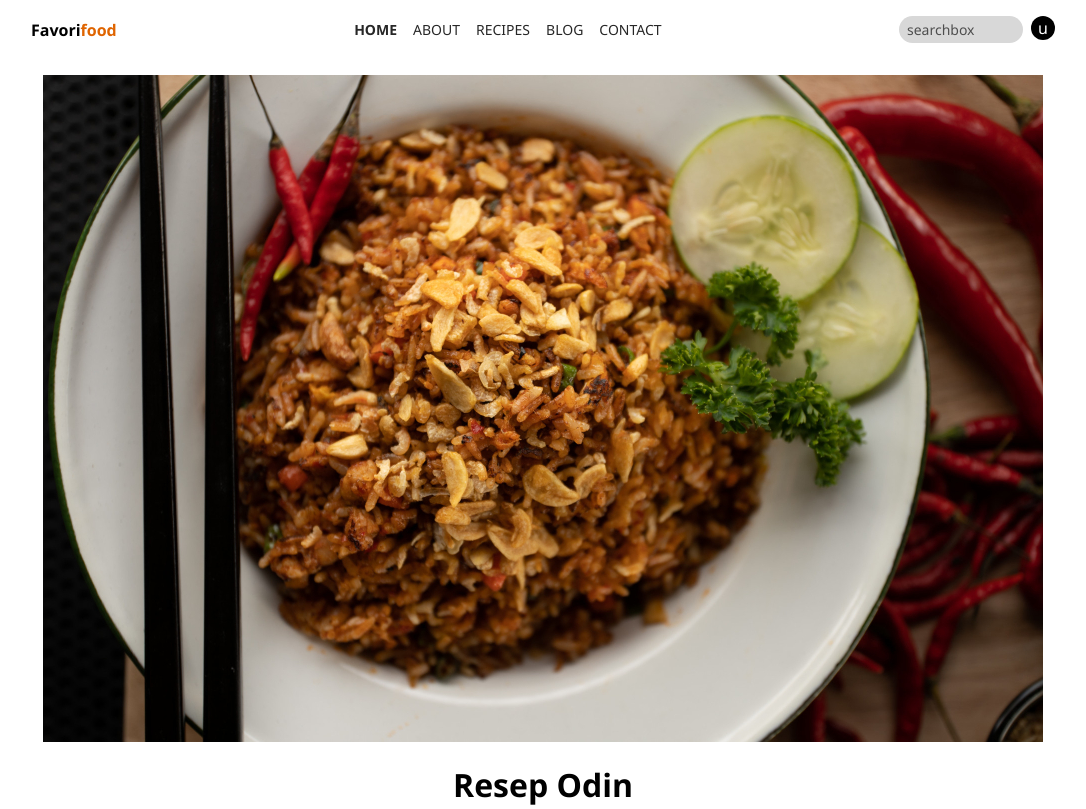
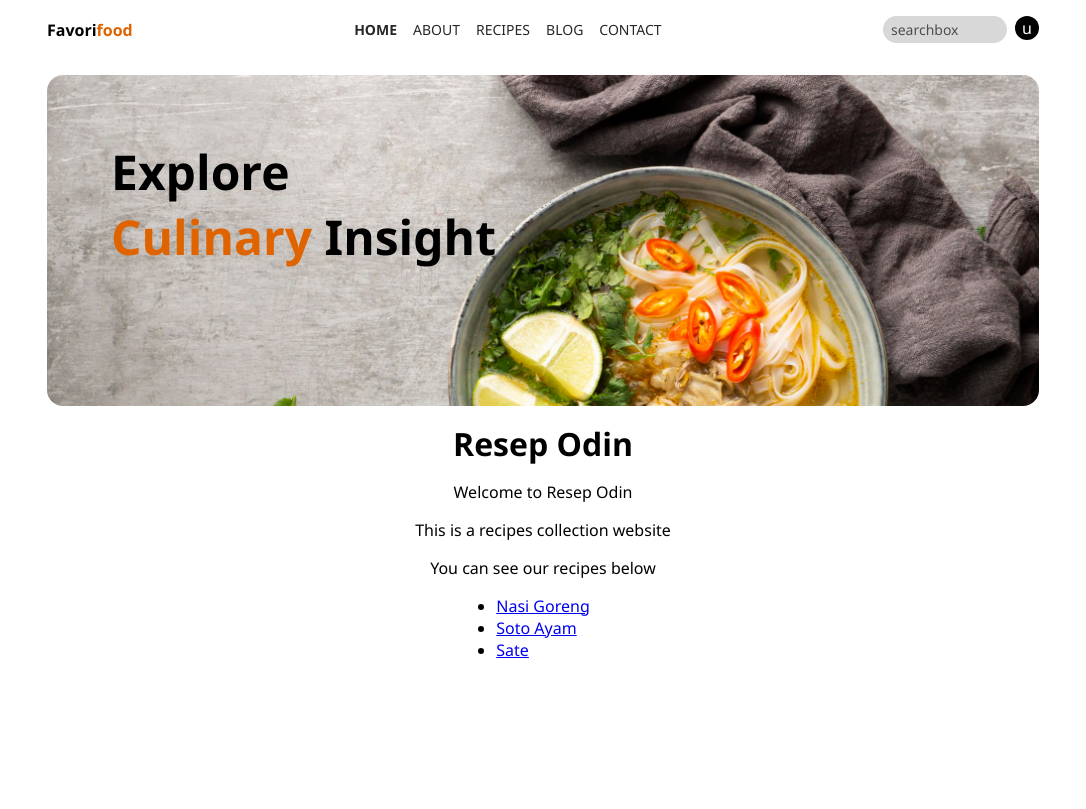
Before and after one commit to fath-nasrudin/resep-odin, a plain HTML site: page index.html in a window 1280 px wide. Shown: the top 809 px of the page, without its empty margins (97-1183 px from the left). Drawn offline with Linux system fonts and the light colour scheme.

Commit message:
Add hero

```diff
--- a/index.html
+++ b/index.html
@@ -27,8 +27,12 @@
 
     <div class="container">
       <div class="hero">
+        <div class="hero-text">
+          Explore
+          <div><span class="hero-text-accent">Culinary</span> Insight</div>
+        </div>
         <!-- image -->
-        <img class="hero-image" src="images/nasi-goreng.jpg" alt="hero image" />
+        <img class="hero-image" src="images/soto-ayam.jpg" alt="hero image" />
         <!-- text -->
       </div>
     </div>
--- a/styles/style.css
+++ b/styles/style.css
@@ -17,6 +17,7 @@ body {
 
 .container {
   max-width: 1024px;
+  padding-inline: 16px;
 }
 
 .header {
@@ -83,8 +84,28 @@ body {
   text-decoration: none;
 }
 
+.hero {
+  position: relative;
+  border-radius: 16px;
+  overflow: hidden;
+  aspect-ratio: 3 / 1;
+}
+
 /* hero */
 .hero-image {
   width: 100%;
   height: auto;
 }
+
+.hero-text {
+  position: absolute;
+  color: black;
+  font-size: 3rem;
+  font-weight: 900;
+  left: 64px;
+  top: 64px;
+}
+
+.hero-text-accent {
+  color: rgb(223, 100, 0);
+}
```
